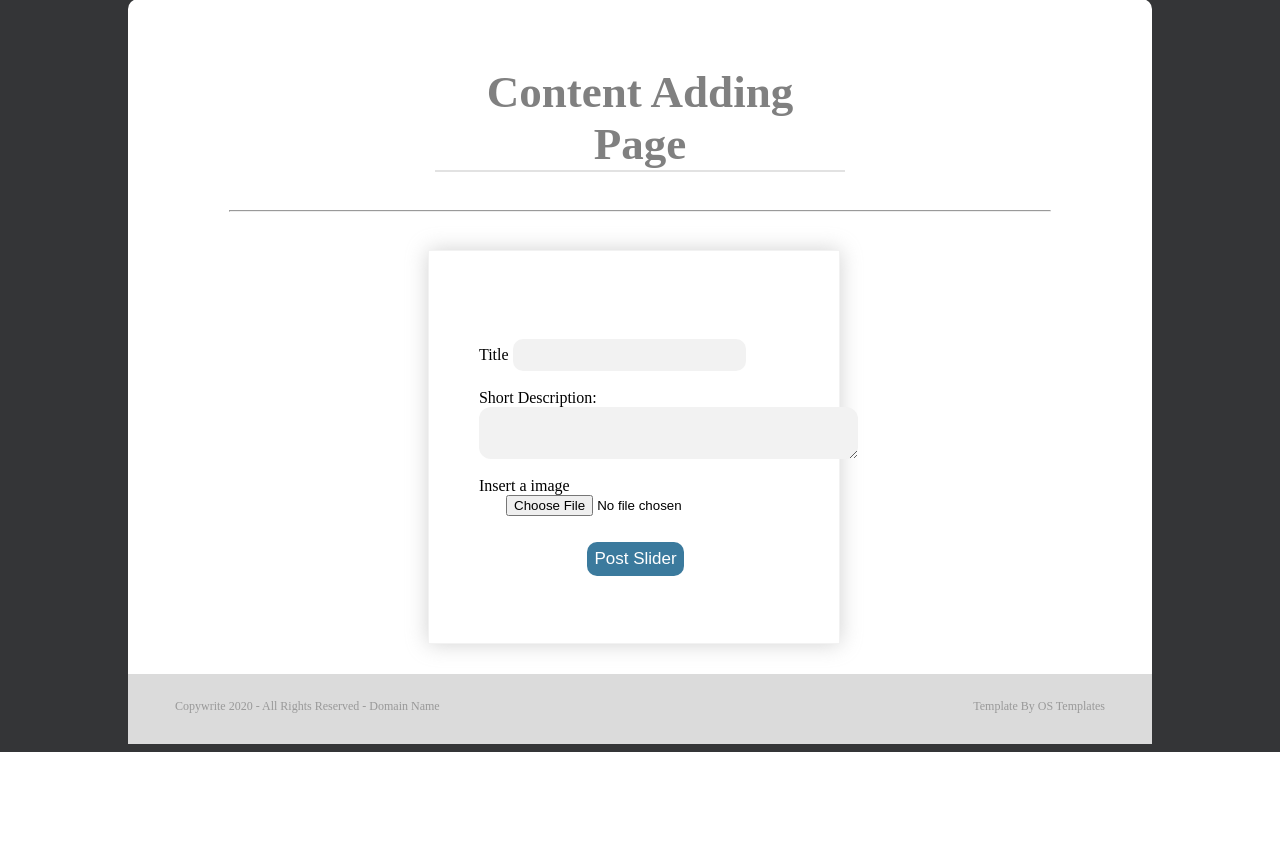
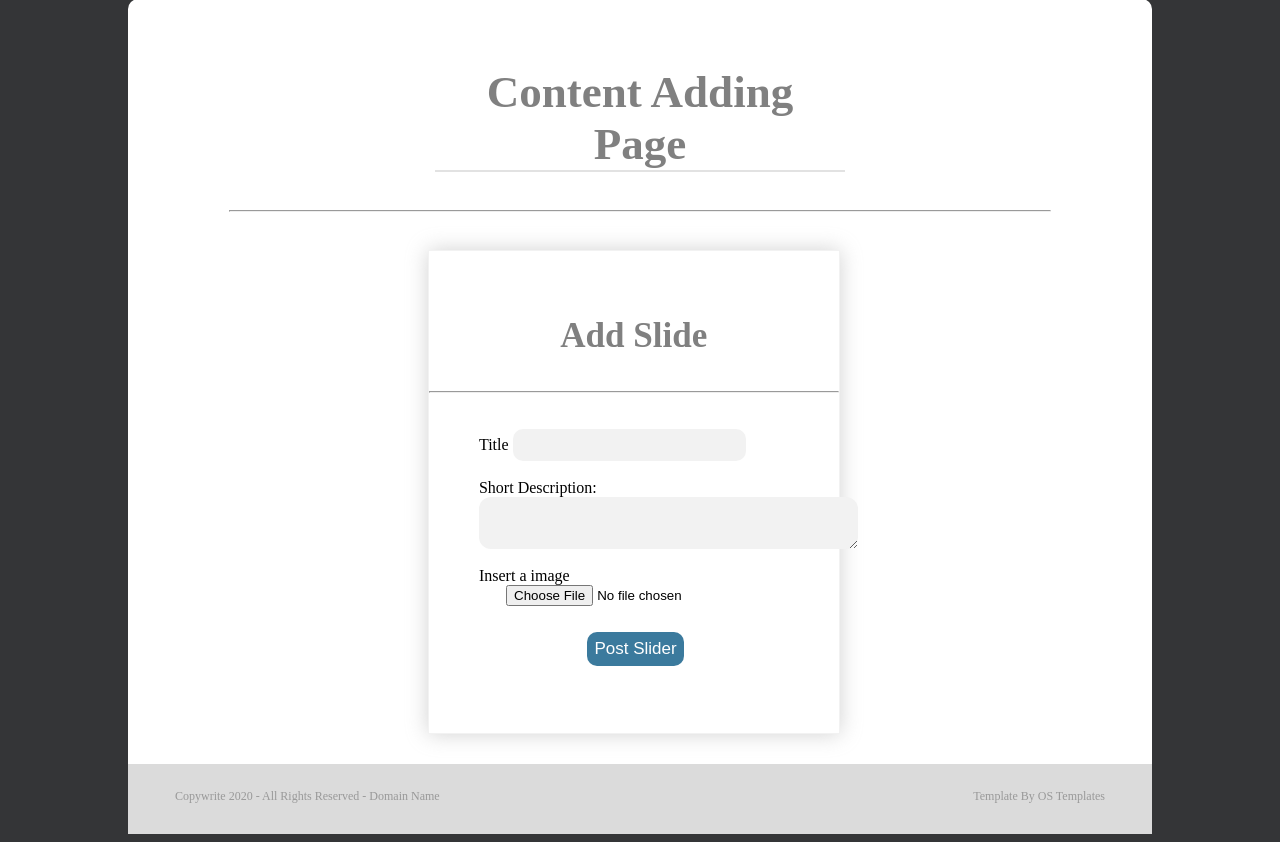
Before and after one commit to ShahilJha/webproject, a PHP site: page /add_content.php in a window 1280 px wide. Shown: the part 63-905 px from the top of the page. Before the commit the page ends 815 px from the top, so only its background shows below. Run offline with PHP 8.4, Linux system fonts and the light colour scheme; the visitor is signed in with stand-in values (Sample User, id 1).

Commit message:
added title to add slide in add_content.php

```diff
--- a/add_content.php
+++ b/add_content.php
@@ -40,10 +40,10 @@ mysqli_select_db($con,'project') or die(mysqli_error($con));
 <div align="center" class="post-title"><h2>Content Adding Page</h2></div>
 <hr style="width: 80%; color: #f2f2f2;">
 <div class="filler"></div>
-
 <div class="login-style">
       <div class="filler"></div>
-        <div class="filler"></div>
+        <div align="center" class="post-title"><h3>Add slide</h3></div>
+        <hr>
       <form method="POST" action="backend/add_slider_process.php" enctype="multipart/form-data">
         <div class="login-user">Title  <input type="text" name="title"></div><br>
         <div class="login-pass">Short Description: <br> <textarea cols="45" rows="3" name="description"></textarea><br><br>
```
